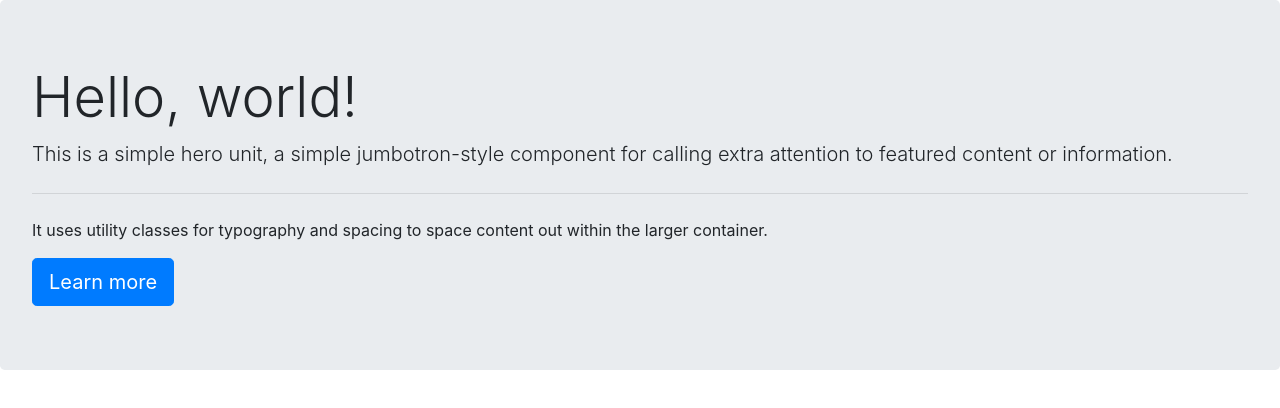
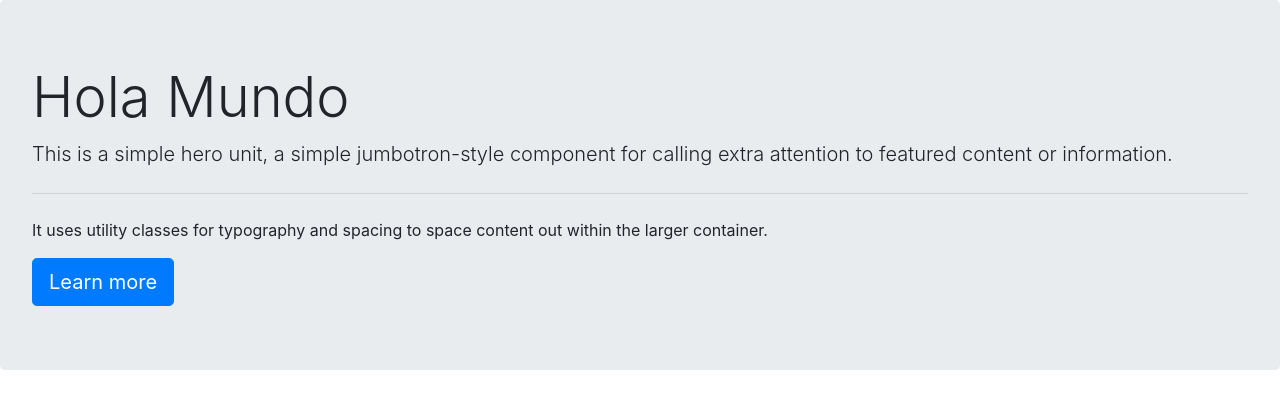
Before and after one commit to ariel55/clase_git_init, a plain HTML site: page docs/index.html in a window 1280 px wide. Drawn offline with nearby package versions, Linux system fonts and the light colour scheme.

Commit message:
español

```diff
--- a/docs/index.html
+++ b/docs/index.html
@@ -12,7 +12,7 @@
   </head>
   <body>
 <div class="jumbotron">
-  <h1 class="display-4">Hello, world!</h1>
+  <h1 class="display-4">Hola Mundo</h1>
   <p class="lead">This is a simple hero unit, a simple jumbotron-style component for calling extra attention to featured content or information.</p>
   <hr class="my-4">
   <p>It uses utility classes for typography and spacing to space content out within the larger container.</p>
```
